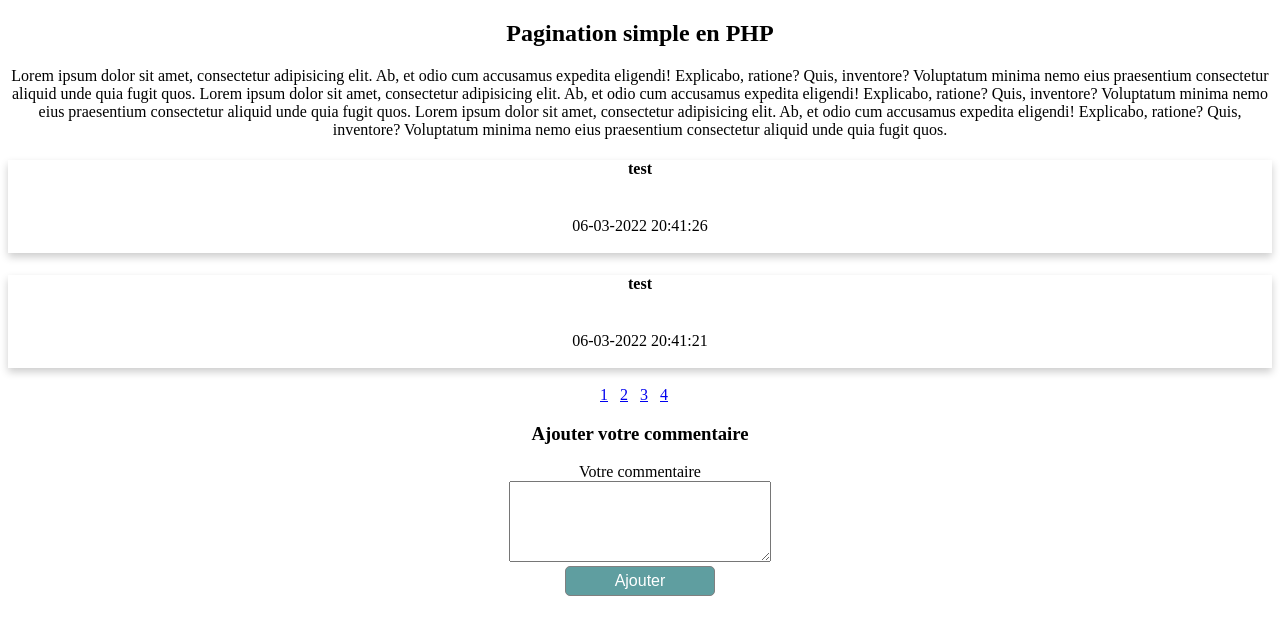
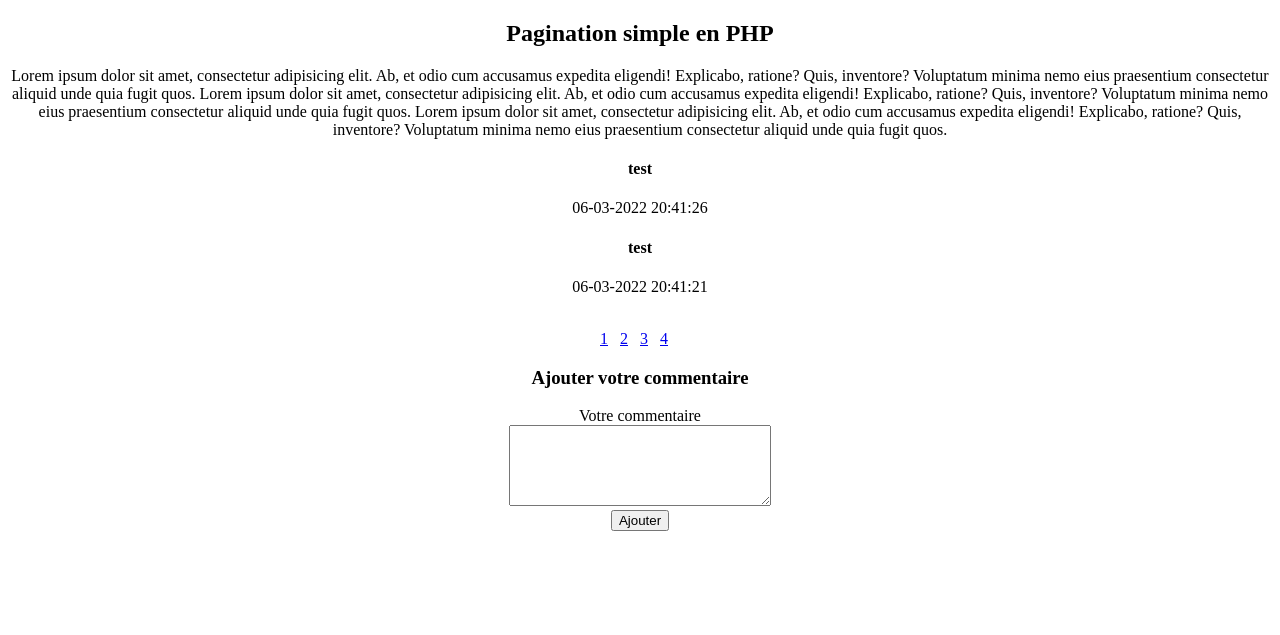
Before and after one commit to Adrabalde/pagination, a PHP site: page /index.php in a window 1280 px wide. Shown: the top 635 px of the page. Run offline with PHP 8.4, Linux system fonts and the light colour scheme; data comes from the database, SQL or seed files in the repository.

Commit message:
Update index.php

```diff
--- a/pagination/index.php
+++ b/pagination/index.php
@@ -3,53 +3,9 @@
 <head>
 	<title>Système de pagination simple en PHP</title>
 	<meta http-equiv="Content-Type" content="text/html;charset=utf-8"/>
-	<style>
-		.input-group {
-			margin: 10px 0px 10px 0px;
-		}
-		.input-group label {
-
-			margin: 3px;
-		}
-		.input-group input {
-			height: 30px;
-			width: 150px;
-			padding: 5px 10px;
-			font-size: 16px;
-			border-radius: 5px;
-			border: 1px solid gray;
-		}
-		.btn {
-			padding: 10px;
-			font-size: 15px;
-			color: white;
-			background: #5F9EA0;
-			border: none;
-			border-radius: 5px;
-		}
-		.card {
-			box-shadow: 0 4px 8px 0 rgba(0,0,0,0.2);
-			transition: 0.3s;
-
-			padding:auto;
-
-		}
-
-		.card:hover {
-		    box-shadow: 0 8px 16px 0 rgba(0,0,0,0.2);
-
-		}
-
-		.container {
-		    padding: 2px 16px;
-		}
-</style>
-	</style>
 
 </head>
-<body style="text-align:center">
-
-
+<body style = "text-align: center">
 
 	<h2>Pagination simple en PHP</h2>
 	<p>
@@ -74,7 +30,6 @@
 	// Calculer le nombre des pages
 	$nb_de_page = ceil($nb_commentaire / $nb_par_page);
 
-
 	?>
 	<?php
 	// Dans cette variable on recupère le nombre de la page selectionnée
@@ -95,8 +50,7 @@
 
 // On affiche le contenu et la date de chaque commentaire
 	 ?>
-
-		<div class="card" >
+		<div>
 		<h4><b><?=$row["contenu"]?></b></h4>
 		<div class="container">
 		<p><?=$row["date"]?></p>
@@ -113,27 +67,21 @@
 			echo "<a href='?page=$i'>$i</a>&nbsp&nbsp&nbsp";
 		 }
 
-
 		?>
     </div>
 	<!--
 		Un formulaire pour ajouter un nouveau commentaire
 	 -->
-
 	<h3>Ajouter votre commentaire</h3>
 	<form method="post" action="ajouter.php">
-	<div class="input-group">
+	<div>
 		<label>Votre commentaire</label>
 		<br>
 		<textarea name="contenu" id="contenu" cols="30" rows="5"></textarea>
 		<br>
-
-		<input class="btn" type="submit" id="ajouter" value="Ajouter"></button>
+		<input type="submit" id="ajouter" value="Ajouter"></button>
 	</div>
  </form>
 
-
-
-
 </body>
 </html>
```
